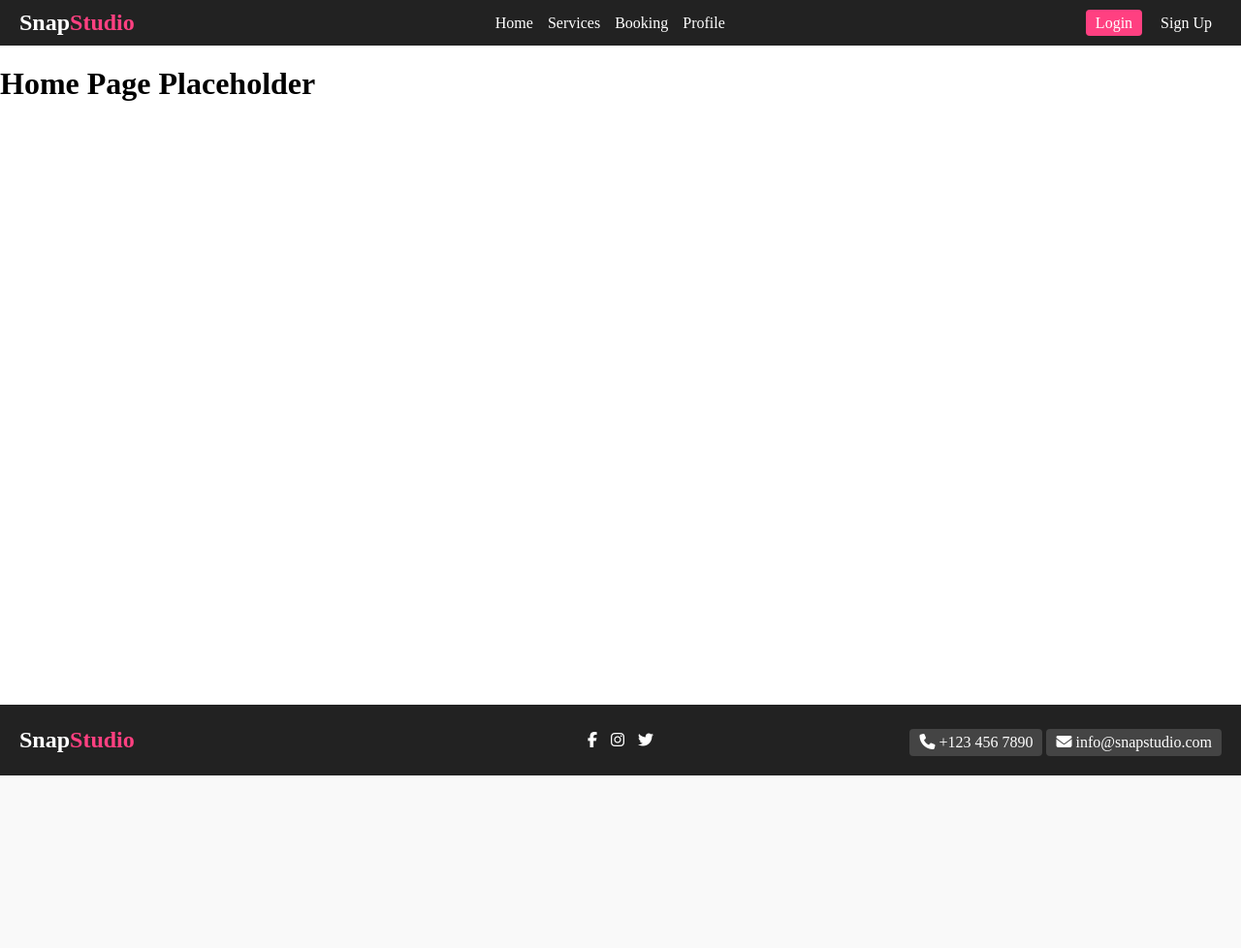
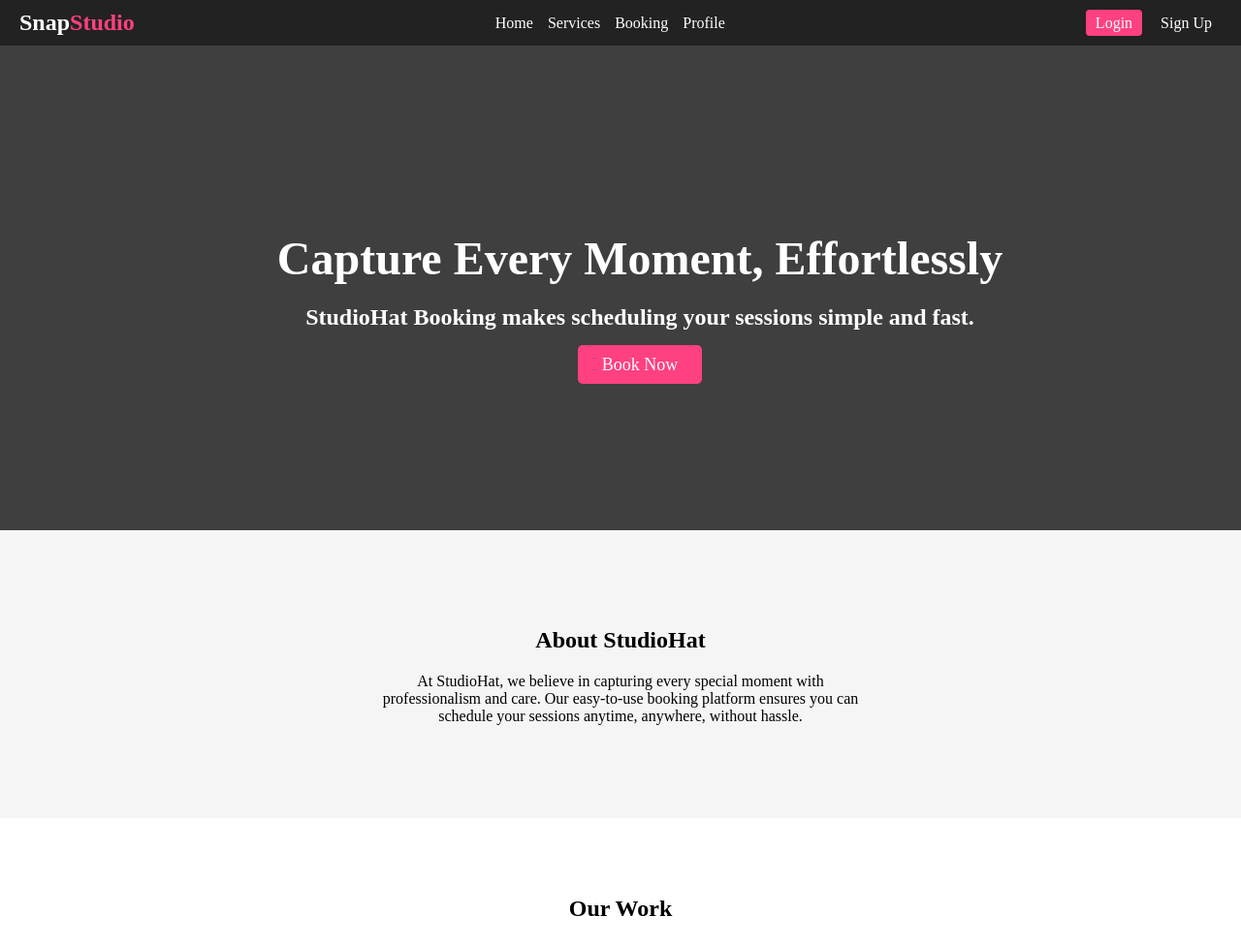
Before and after one commit to ayah3mad/snapstudio-booking, a Django app: page / in a window 1280 px wide. Shown: the top 978 px of the page at 97% size. Before the commit the page ends 800 px from the top, so only its background shows below. Run offline with Django 5.2, Linux system fonts and the light colour scheme.

Commit message:
Improve homepage: add hero section, about, gallery, and feedback sections

```diff
--- a/studio_app/templates/home.html
+++ b/studio_app/templates/home.html
@@ -1,9 +1,51 @@
 {% extends 'base.html' %}
+{% load static %}
 
-{% block title %}Home Page{% endblock %}
+{% block hero %}
+<header style="position:relative; height:500px; background-color:#7F7F7F; display:flex; justify-content:center; align-items:center; text-align:center; color:#fff; padding:0 20px;">
+    <div style="position:absolute; top:0; left:0; width:100%; height:100%; background-color:rgba(0,0,0,0.5); display:flex; justify-content:center; align-items:center; text-align:center; color:#fff; padding:0 20px;">
+        <div>
+            <h1 style="font-size:48px; margin-bottom:15px;">Capture Every Moment, Effortlessly</h1>
+            <h2 style="font-size:24px; margin-bottom:25px;">StudioHat Booking makes scheduling your sessions simple and fast.</h2>
+            <a href="{% url 'booking_list' %}" style="padding:10px 25px; background-color:#ff4081; color:#fff; text-decoration:none; border-radius:5px; font-size:18px;">Book Now</a>
+        </div>
+    </div>
+</header>
+{% endblock %}
 
 {% block content %}
 
-<h1>Home Page Placeholder</h1>
+<!-- About Section -->
+<section style="background-color:#f5f5f5; padding:60px 20px; text-align:center;">
+    <div style="max-width:500px; margin:0 auto; padding:20px;">
+        <h2>About StudioHat</h2>
+        <p>At StudioHat, we believe in capturing every special moment with professionalism and care. Our easy-to-use booking platform ensures you can schedule your sessions anytime, anywhere, without hassle.</p>
+    </div>
+</section>
+
+<!-- Image / Gallery Section -->
+<section style="padding:60px 20px; text-align:center; background-color:#fff;">
+    <h2>Our Work</h2>
+    <div style="display:flex; flex-wrap:wrap; justify-content:center; gap:20px; margin-top:30px;">
+        <img src="{% static 'images/gallery1.jpg' %}" alt="Gallery Image 1" style="width:300px; height:200px; object-fit:cover; border-radius:8px;">
+        <img src="{% static 'images/gallery2.jpg' %}" alt="Gallery Image 2" style="width:300px; height:200px; object-fit:cover; border-radius:8px;">
+        <img src="{% static 'images/gallery3.jpg' %}" alt="Gallery Image 3" style="width:300px; height:200px; object-fit:cover; border-radius:8px;">
+    </div>
+</section>
+
+<!-- Feedback / Testimonials Section -->
+<section style="background-color:#f5f5f5; padding:60px 20px; text-align:center;">
+    <h2>What Our Clients Say</h2>
+    <div style="max-width:800px; margin:30px auto; display:flex; flex-direction:column; gap:20px;">
+        <div style="background-color:#fff; padding:20px; border-radius:8px; box-shadow:0 2px 6px rgba(0,0,0,0.1);">
+            <p>"Amazing service! Booking my session was super easy and the photos turned out perfect!"</p>
+            <strong>- Sarah L.</strong>
+        </div>
+        <div style="background-color:#fff; padding:20px; border-radius:8px; box-shadow:0 2px 6px rgba(0,0,0,0.1);">
+            <p>"Highly recommend StudioHat! The team is professional and friendly."</p>
+            <strong>- Ahmed K.</strong>
+        </div>
+    </div>
+</section>
 
 {% endblock %}
```
